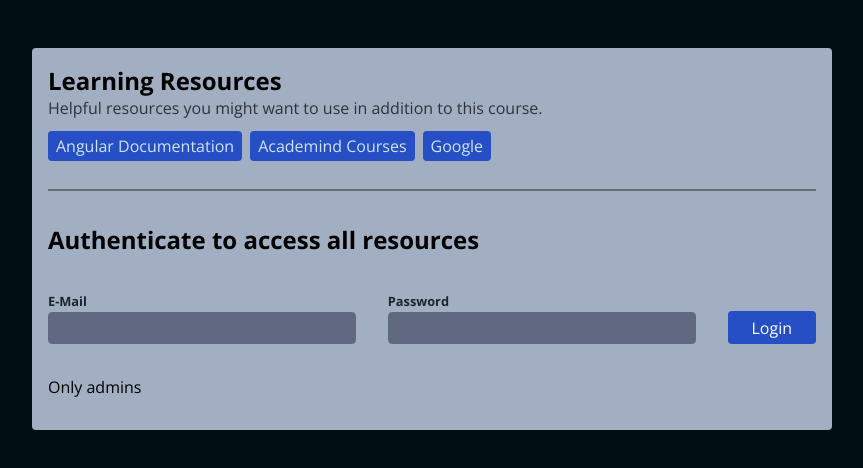
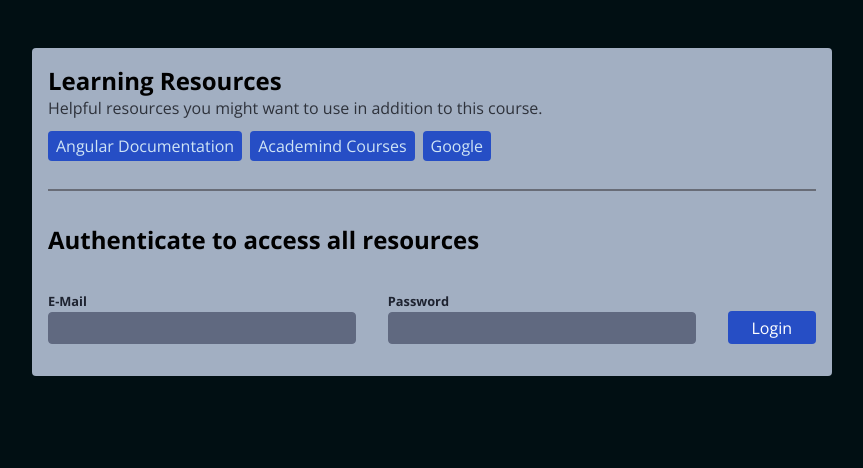
Before and after one commit to FansopkarMehvish/Learning-System, an Angular app: page / in a window 1280 px wide. Shown: the top 468 px of the page, without its empty margins (208-1071 px from the left). Built offline with nearby package versions, Linux system fonts and the light colour scheme.

Commit message:
157. Building a Custom Structural Directive

```diff
--- a/src/app/app.component.html
+++ b/src/app/app.component.html
@@ -4,6 +4,9 @@
   <hr />
 
   <app-auth />
-    <p appAuth="admin">Only admins</p>
+  <ng-template appAuth="admin">
+    <p>Only admins</p>
+  </ng-template>
+
 
 </main>
--- a/src/app/auth/auth.directive.ts
+++ b/src/app/auth/auth.directive.ts
@@ -1,4 +1,4 @@
-import { Directive, effect, inject, input } from '@angular/core';
+import { Directive, effect, inject, input, TemplateRef, ViewContainerRef } from '@angular/core';
 import { Permission } from './auth.model';
 import { AuthService } from './auth.service';
 
@@ -9,13 +9,15 @@
 export class AuthDirective {
   userType = input.required<Permission>({alias: 'appAuth'});
   private authService = inject(AuthService);
+  private templateRef = inject(TemplateRef);
+  private viewContainerRef = inject(ViewContainerRef);
 
   constructor(){
     effect(() => {
       if(this.authService.activePermission() === this.userType()){
-        console.log("show el")
+        this.viewContainerRef.createEmbeddedView(this.templateRef);
       } else{
-        console.log("do not show el")
+        this.viewContainerRef.clear;
       }
     })
   }
```
